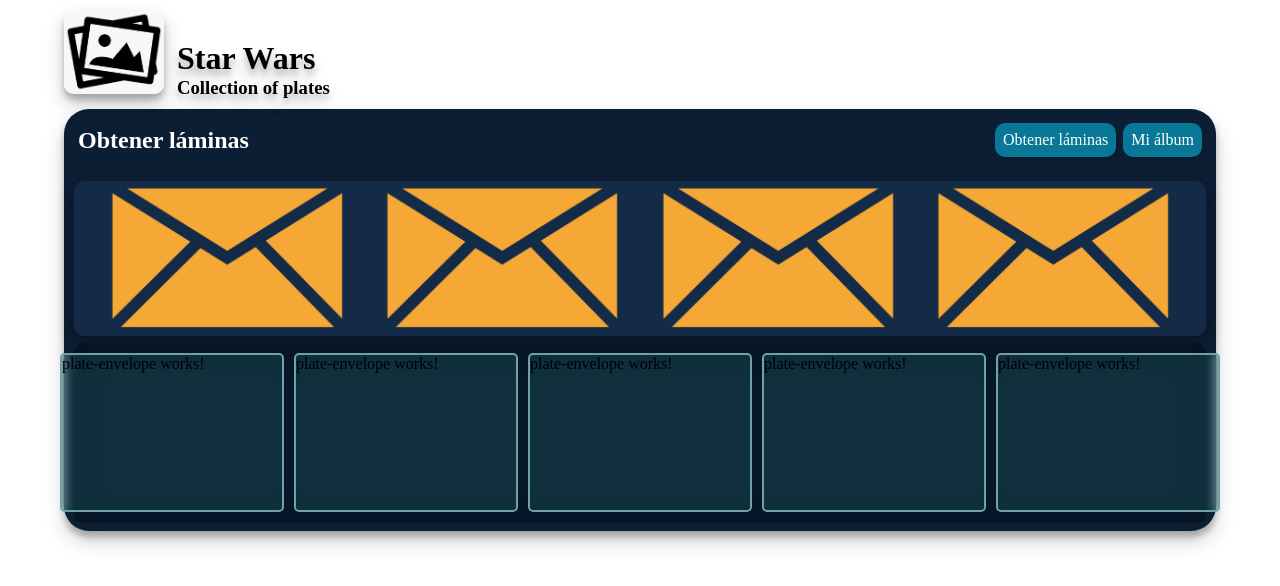
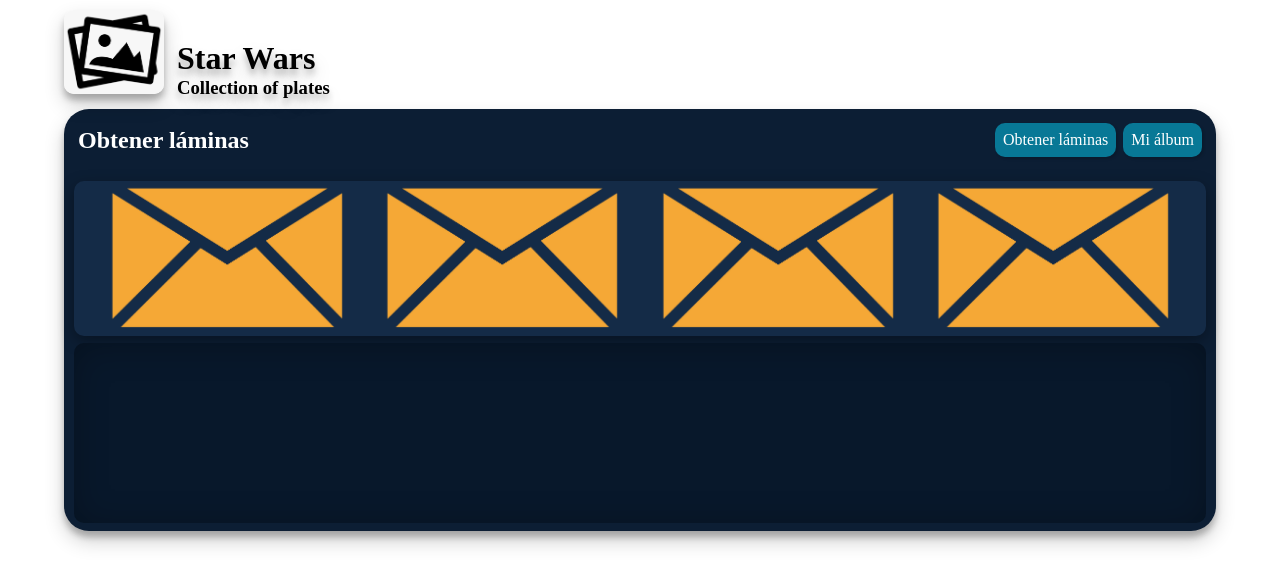
Before and after one commit to juanse-morales/star-wars, an Angular app: page /envelope in a window 1280 px wide. Shown: the top 586 px of the page. Built offline with nearby package versions, Linux system fonts and the light colour scheme.

Commit message:
REFACTOR: Add animation for plate-envelope

```diff
--- a/src/app/app.module.ts
+++ b/src/app/app.module.ts
@@ -10,7 +10,7 @@
 import { EnvelopeComponent } from './envelope/envelope.component';
 import { PlateComponent } from './plate/plate.component';
 import { PlateEnvelopeComponent } from './plate-envelope/plate-envelope.component';
-
+import { BrowserAnimationsModule } from '@angular/platform-browser/animations';
 
 @NgModule({
   declarations: [
@@ -25,7 +25,8 @@
   ],
   imports: [
     BrowserModule,
-    AppRoutingModule
+    AppRoutingModule,
+    BrowserAnimationsModule
   ],
   providers: [],
   bootstrap: [AppComponent]
--- a/src/app/envelope/envelope.component.html
+++ b/src/app/envelope/envelope.component.html
@@ -1,6 +1,6 @@
 <div id="header-envelope">
-  <div class="envelope" *ngFor="let item of envelopes">
-    <picture>
+  <div class="envelope" *ngFor="let item of envelopes; index as i">
+    <picture (click)="onClicEnvelope()">
       <source type="image/webp"
         srcset="../../assets/envelope-flat-2.webp 1x, ../../assets/envelope-flat-2.webp 2x">
       <source type="image/png"
@@ -11,10 +11,10 @@
 </div>
 <div id="content-envelope">
   <div id="plates-container">
-    <plate-envelope></plate-envelope>
-    <plate-envelope></plate-envelope>
-    <plate-envelope></plate-envelope>
-    <plate-envelope></plate-envelope>
-    <plate-envelope></plate-envelope>
+    <plate-envelope [isOpen]="isOpenPlateOne"></plate-envelope>
+    <plate-envelope [isOpen]="isOpenPlateTwo"></plate-envelope>
+    <plate-envelope [isOpen]="isOpenPlateThree"></plate-envelope>
+    <plate-envelope [isOpen]="isOpenPlateFour"></plate-envelope>
+    <plate-envelope [isOpen]="isOpenPlateFive"></plate-envelope>
   </div>
 </div>
--- a/src/app/envelope/envelope.component.ts
+++ b/src/app/envelope/envelope.component.ts
@@ -8,4 +8,18 @@
 })
 export class EnvelopeComponent {
   public envelopes = new Array(4);
+  public isOpenPlateOne: boolean = false;
+  public isOpenPlateTwo: boolean = false;
+  public isOpenPlateThree: boolean = false;
+  public isOpenPlateFour: boolean = false;
+  public isOpenPlateFive: boolean = false;
+
+  public onClicEnvelope (): void {
+
+    this.isOpenPlateOne = !this.isOpenPlateOne;
+    setTimeout(() => { this.isOpenPlateTwo = !this.isOpenPlateTwo; }, 600);
+    setTimeout(() => { this.isOpenPlateThree = !this.isOpenPlateThree; }, 1200);
+    setTimeout(() => { this.isOpenPlateFour = !this.isOpenPlateFour; }, 1800);
+    setTimeout(() => { this.isOpenPlateFive = !this.isOpenPlateFive; }, 2400);
+  }
 }
--- a/src/app/plate-envelope/plate-envelope.component.css
+++ b/src/app/plate-envelope/plate-envelope.component.css
@@ -1,10 +1,8 @@
 .plate-envelope {
-  background: white;
-  min-width: 220px;
-  min-height: 155px;
+
   margin: 5px;
   border-radius: 5px;
   background: rgba(69, 184, 172, .15);
   backdrop-filter: blur(5px);
-  border: 2pt solid rgb(112, 161, 163);
+
 }
--- a/src/app/plate-envelope/plate-envelope.component.html
+++ b/src/app/plate-envelope/plate-envelope.component.html
@@ -1,3 +1,3 @@
-<div class="plate-envelope">
-  <p>plate-envelope works!</p>
+<div class="plate-envelope" [@openClose]="isOpen ? 'open' : 'closed'">
+
 </div>
--- a/src/app/plate-envelope/plate-envelope.component.ts
+++ b/src/app/plate-envelope/plate-envelope.component.ts
@@ -1,10 +1,32 @@
-import { Component } from '@angular/core';
+import { Component, Input } from '@angular/core';
+import { trigger, state, transition, animate, style } from '@angular/animations';
 
 @Component({
   selector: 'plate-envelope',
   templateUrl: './plate-envelope.component.html',
-  styleUrls: ['./plate-envelope.component.css']
+  styleUrls: ['./plate-envelope.component.css'],
+  animations: [
+    trigger('openClose', [
+      // ...
+      state('open', style({
+        'min-width': '220px',
+        'min-height': '155px',
+        border: '2pt solid rgb(112, 161, 163)'
+      })),
+      state('closed', style({
+        'min-width': '0px',
+        'min-height': '0px',
+        border: 'none'
+      })),
+      transition('open => closed', [
+        animate('400ms 0s ease-out')
+      ]),
+      transition('closed => open', [
+        animate('500ms 0s ease-out')
+      ]),
+    ]),
+  ]
 })
 export class PlateEnvelopeComponent {
-
+  @Input() public isOpen: boolean = false;
 }
```
